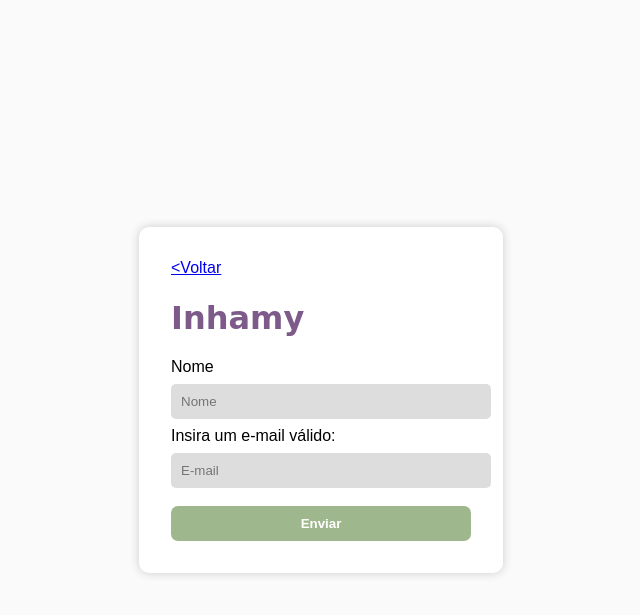
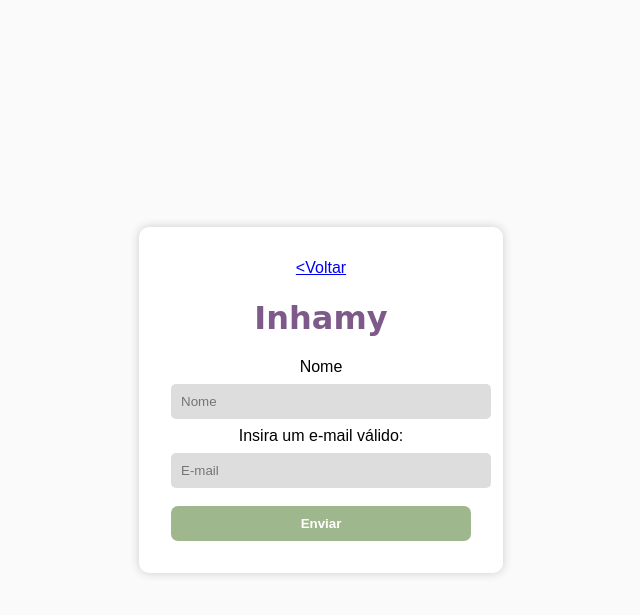
Before and after one commit to gabriel-sperandio/sistema_de_pedidos, a PHP site: page /esqueceu_cod.php in a window 1280 px wide. Shown: the top 615 px of the page, without its empty margins (319-959 px from the left). Run offline with PHP 8.4, Linux system fonts and the light colour scheme.

Commit message:
modified:   assets/css/esqueceu_cod.css

```diff
--- a/assets/css/esqueceu_cod.css
+++ b/assets/css/esqueceu_cod.css
@@ -9,12 +9,16 @@ body {
 }
 
 .container {
-  text-align: left;
+  text-align: center;
   background: white;
   padding: 2em;
   border-radius: 10px;
   box-shadow: 0 0 10px #ccc;
   width: 300px;
+}
+
+label {
+  text-align: left;
 }
 
 .logo {
```
